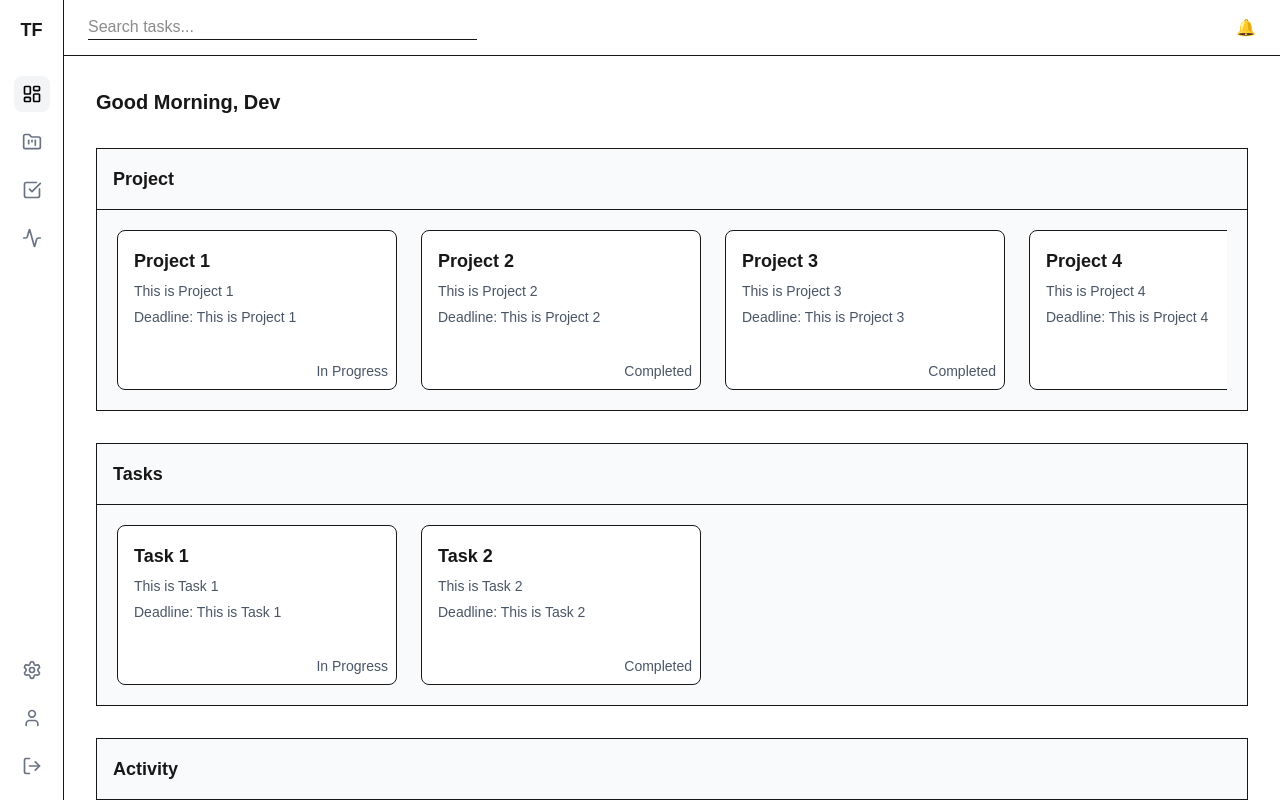
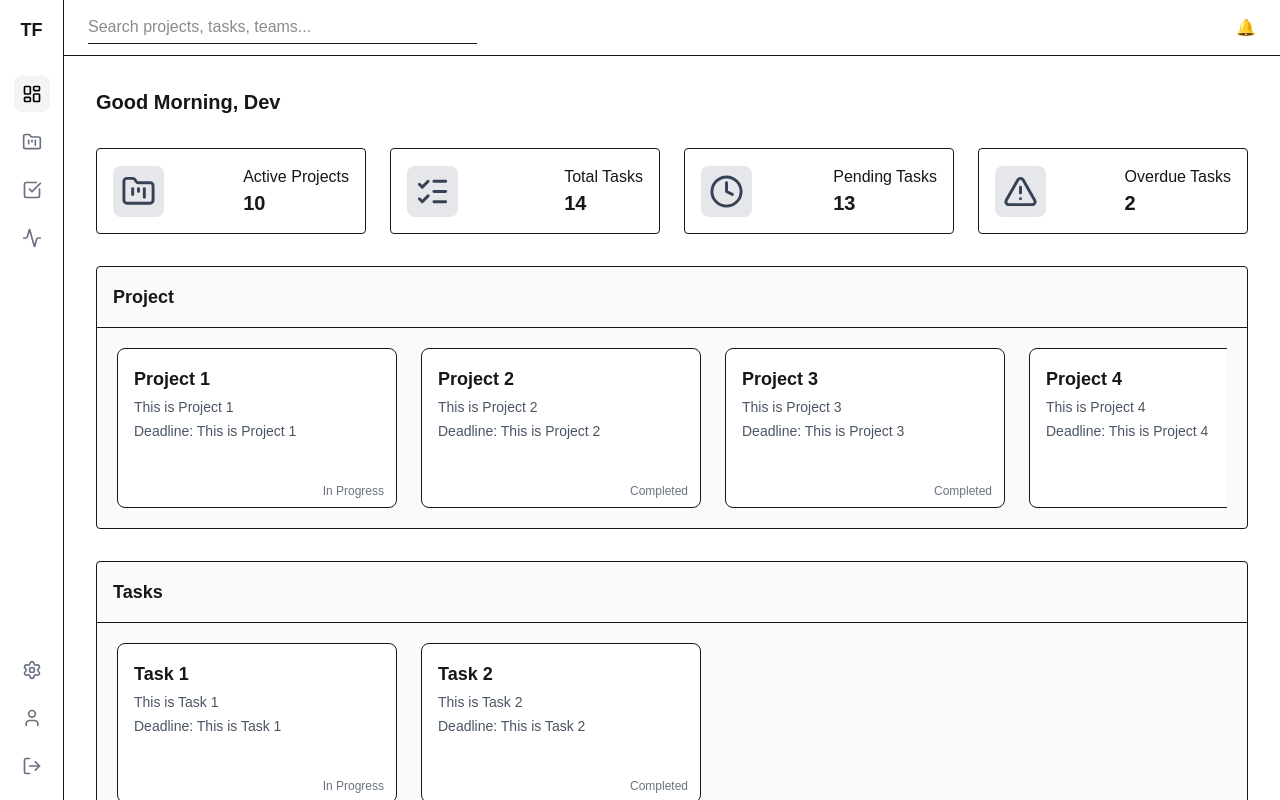
Before and after one commit to dev-px/task-flow, a Next.js app: page /dashboard in a window 1280 px wide. Built offline with nearby package versions, Linux system fonts and the light colour scheme.

Commit message:
Enhance dashboard and project pages with new components; add filters and status cards

```diff
--- a/src/app/dashboard/page.js
+++ b/src/app/dashboard/page.js
@@ -1,20 +1,45 @@
-import Cards from "@/components/project/Cards"
-import Section from "@/components/project/Section"
-
+import Cards from "@/components/project/Cards";
+import Section from "@/components/project/Section";
+import StatusCards from "@/components/project/StatusCards";
+import { FolderKanban, ListChecks, Clock, CheckCircle2, AlertTriangle } from "lucide-react";
+import Link from "next/link";
 export default function DashboardPage() {
     const sections = [
         { name: "Project", projects: [{ title: "Project 1", description: "This is Project 1", status: "In Progress" }, { title: "Project 2", description: "This is Project 2", status: "Completed" }, { title: "Project 3", description: "This is Project 3", status: "Completed" }, { title: "Project 4", description: "This is Project 4", status: "Completed" }, { title: "Project 5", description: "This is Project 5", status: "Completed" }, { title: "Project 6", description: "This is Project 6", status: "Completed" }, { title: "Project 7", description: "This is Project 7", status: "Completed" }] },
         { name: "Tasks", projects: [{ title: "Task 1", description: "This is Task 1", status: "In Progress" }, { title: "Task 2", description: "This is Task 2", status: "Completed" }] },
         { name: "Activity", projects: [{ title: "Activity 1", description: "This is Activity 1", status: "In Progress" }, { title: "Activity 2", description: "This is Activity 2", status: "Completed" }] },
     ]
+    const status = [
+        {
+            title: "Active Projects", value: 10, icon: FolderKanban,
+        },
+        {
+            title: "Total Tasks", value: 14, icon: ListChecks,
+        },
+        {
+            title: "Pending Tasks", value: 13, icon: Clock,
+        },
+        {
+            title: "Overdue Tasks", value: 2, icon: AlertTriangle,
+        }
+    ]
     return (
         <div className="p-4">
             <h1 className="font-bold text-xl">Good Morning, Dev</h1>
+            <div className="grid lg:grid-cols-4 gap-6 mt-8 md:grid-cols-2 grid-cols-1">
+                {status.map((stat) => (
+                    <StatusCards key={stat.title} title={stat.title} value={stat.value} Icon={stat.icon} />
+                ))}
+            </div>
+
+            {/* Projects, Task and Activity */}
             {sections.map((sec) => (
                 <Section key={sec.name} title={sec.name}>
                     <div className="flex gap-6 overflow-x-auto snap-x snap-mandatory hide-scrollbar">
                         {sec.projects.map((project) => (
-                            <Cards key={project.title} title={project.title} description={project.description} status={project.status} />
+                            <Link href={`/project/${project.title}`} key={project.title}>
+                                <Cards title={project.title} description={project.description} status={project.status} />
+                            </Link>
                         ))}
                     </div>
                 </Section>
--- a/src/app/projects/page.js
+++ b/src/app/projects/page.js
@@ -0,0 +1,17 @@
+import ProjectFilters from "@/components/project/ProjectFilters";
+import ProjectHeader from "@/components/project/ProjectHeader";
+
+export default function ProjectPage() {
+    return (
+        <div className="p-4">
+            <ProjectHeader
+                pTitle="Projects"
+                pDescription="Manage and organize your team's projects."
+                pButton="Create Project"
+                type="create"
+            />
+            <ProjectFilters />
+
+        </div>
+    )
+}
--- a/src/components/layout/Navbar.jsx
+++ b/src/components/layout/Navbar.jsx
@@ -2,7 +2,7 @@
 export default function Navbar() {
     return (
         <header className="h-14 border-b flex items-center justify-between px-6">
-            <input placeholder="Search tasks..." className="border-b outline-0 focus:border-b-2 focus:outline-none w-2/6" />
+            <input placeholder="Search projects, tasks, teams..." className="border-b py-1 outline-0 focus:border-b-2 focus:outline-none w-2/6" />
             🔔
         </header>
     )
--- a/src/components/project/Cards.jsx
+++ b/src/components/project/Cards.jsx
@@ -1,17 +1,19 @@
 export default function Cards({ title, description, status }) {
     return (
-        <div className="min-w-55 md:min-w-60 lg:min-w-70 h-40 shrink-0 snap-start border rounded-lg p-4 bg-white transition relative cursor-pointer">
-            <div className="flex flex-col justify-start gap-0.5">
-                <h3 className="font-semibold text-base md:text-lg truncate text-left">{title}</h3>
-                {/* description for project */}
-                <p className="text-sm text-gray-600 truncate mt-1">{description}</p>
-                {/* deadline for task */}
-                <p className="text-sm text-gray-600 truncate mt-1">Deadline: {description}</p>
+        <div className="w-55 md:w-62.5 lg:w-70 h-40 shrink-0 snap-start border rounded-lg p-4 bg-white relative cursor-pointer hover:shadow-md transition">
+
+            <div className="flex flex-col gap-1">
+                <h3 className="font-semibold text-base md:text-lg truncate">{title}</h3>
+                {/* description */}
+                <p className="text-sm text-gray-600 line-clamp-2">{description}</p>
+                {/* deadline */}
+                <p className="text-sm text-gray-600 truncate">Deadline: {description}</p>
             </div>
-            <div className="absolute bottom-0 right-0">
-                {/* status of task */}
-                <p className="text-sm text-gray-600 truncate mt-1 pb-2 pr-2">{status}</p>
+
+            <div className="absolute bottom-2 right-3">
+                <p className="text-xs text-gray-500">{status}</p>
             </div>
+
         </div>
     )
 }
--- /dev/null
+++ b/src/components/project/ProjectFilters.jsx
@@ -0,0 +1,83 @@
+"use client";
+
+import { useState } from "react";
+import { List, Grid3x3, Tally1 } from 'lucide-react';
+
+export default function ProjectFilters() {
+    const [searchInput, setSearchInput] = useState("");
+    const [projectStatus, setProjectStatus] = useState("");
+    const [projectSortOption, setProjectSortOption] = useState("");
+    const [toggleView, setToggleView] = useState("List")
+
+    const statusOptions = [
+        { value: "", label: "All Status" },
+        { value: "active", label: "Active" },
+        { value: "completed", label: "Completed" },
+        { value: "archived", label: "Archived" },
+    ];
+
+    const sortOptions = [
+        { value: "", label: "Sort" },
+        { value: "newest", label: "Newest First" },
+        { value: "oldest", label: "Oldest First" },
+        { value: "name-asc", label: "Name (A-Z)" },
+        { value: "name-desc", label: "Name (Z-A)" },
+    ];
+
+    const onClearFilter = () => {
+        setSearchInput("");
+        setProjectStatus("");
+        setProjectSortOption("");
+        setToggleView("List");
+    }
+
+    return (
+        <div className="my-8 flex flex-wrap gap-8 items-center">
+
+            {/* input */}
+            <input
+                type="text"
+                placeholder="Search project, description..."
+                className="border-b py-1 outline-0 focus:outline-none transition w-full md:w-auto"
+                value={searchInput}
+                onChange={(e) => setSearchInput(e.target.value)}
+            />
+
+            {/* status - dropdown */}
+            <select className="border-b py-1.5 outline-0 focus:outline-none transition w-full md:w-auto"
+                value={projectStatus} onChange={(e) => setProjectStatus(e.target.value)}>
+                {statusOptions.map((option) => (
+                    <option key={option.value} value={option.value}>
+                        {option.label}
+                    </option>
+                ))}
+            </select>
+
+            {/* sort - dropdown */}
+            <select className="border-b py-1.5 outline-0 focus:outline-none transition w-full md:w-auto"
+                value={projectSortOption} onChange={(e) => setProjectSortOption(e.target.value)}>
+                {sortOptions.map((option) => (
+                    <option key={option.value} value={option.value}>
+                        {option.label}
+                    </option>
+                ))}
+            </select>
+
+            {/* list/grid view */}
+            <div className="flex justify-center gap-2 p-0.75 items-center border rounded-sm transition">
+                <button className="cursor-pointer" onClick={() => setToggleView("List")} >
+                    <List size={25} className={`${toggleView === "List" ? "bg-gray-100" : ""} p-1 rounded-sm`} />
+                </button>
+                <button className="cursor-pointer" onClick={() => setToggleView("Grid")} >
+                    <Grid3x3 size={25} className={`${toggleView === "Grid" ? "bg-gray-100" : ""} p-1 rounded-sm`} />
+                </button>
+            </div>
+
+
+            {/* reset button */}
+            <button type="reset" className="border px-4 rounded-sm py-0.75 outline-0 focus:outline-none transition cursor-pointer" onClick={onClearFilter}>
+                Reset
+            </button>
+        </div>
+    )
+}
--- /dev/null
+++ b/src/components/project/ProjectHeader.jsx
@@ -0,0 +1,22 @@
+import { Pencil, Plus } from "lucide-react";
+
+export default function ProjectHeader({ pTitle, pDescription, pButton, type }) {
+
+    const Icon = type === "create" ? Plus : Pencil
+
+    return (
+        <div className="flex justify-between items-center">
+
+            <div className="flex flex-col gap-2">
+                <h1 className="font-bold text-xl">{pTitle}</h1>
+                <p className="text-gray-500">{pDescription}</p>
+            </div>
+
+            <button className="flex items-center gap-2 bg-gray-800 text-white px-4 py-2 rounded-sm hover:bg-gray-700 transition">
+                <Icon size={18} />
+                {pButton}
+            </button>
+
+        </div>
+    )
+}
--- a/src/components/project/Section.jsx
+++ b/src/components/project/Section.jsx
@@ -1,13 +1,10 @@
 export default function Section({ title, children }) {
     return (
-        <section className="my-8 bg-gray-50 border relative">
+        <section className="my-8 bg-gray-50 border relative rounded-sm">
             <h2 className="font-semibold text-base md:text-lg p-4 border-b">
                 {title}
             </h2>
-
-            <div className="p-5">
-                {children}
-            </div>
+            <div className="p-5">{children}</div>
 
             {/* fade effect only on right side */}
             <div className="pointer-events-none h-full w-12 bg-linear-to-r from-gray-50 to-transparent" />
--- /dev/null
+++ b/src/components/project/StatusCards.jsx
@@ -0,0 +1,15 @@
+export default function StatusCards({ Icon, title, value }) {
+    return (
+        <div className="rounded-sm border p-4">
+            <div className="flex justify-between gap-2 items-center">
+                <div className="flex items-center justify-center p-2 rounded-lg transition bg-gray-200">
+                    <Icon size={35} className="text-gray-700" />
+                </div>
+                <div>
+                    <h3 className="text-base">{title}</h3>
+                    <p className="text-xl font-bold">{value}</p>
+                </div>
+            </div>
+        </div>
+    )
+}
```
